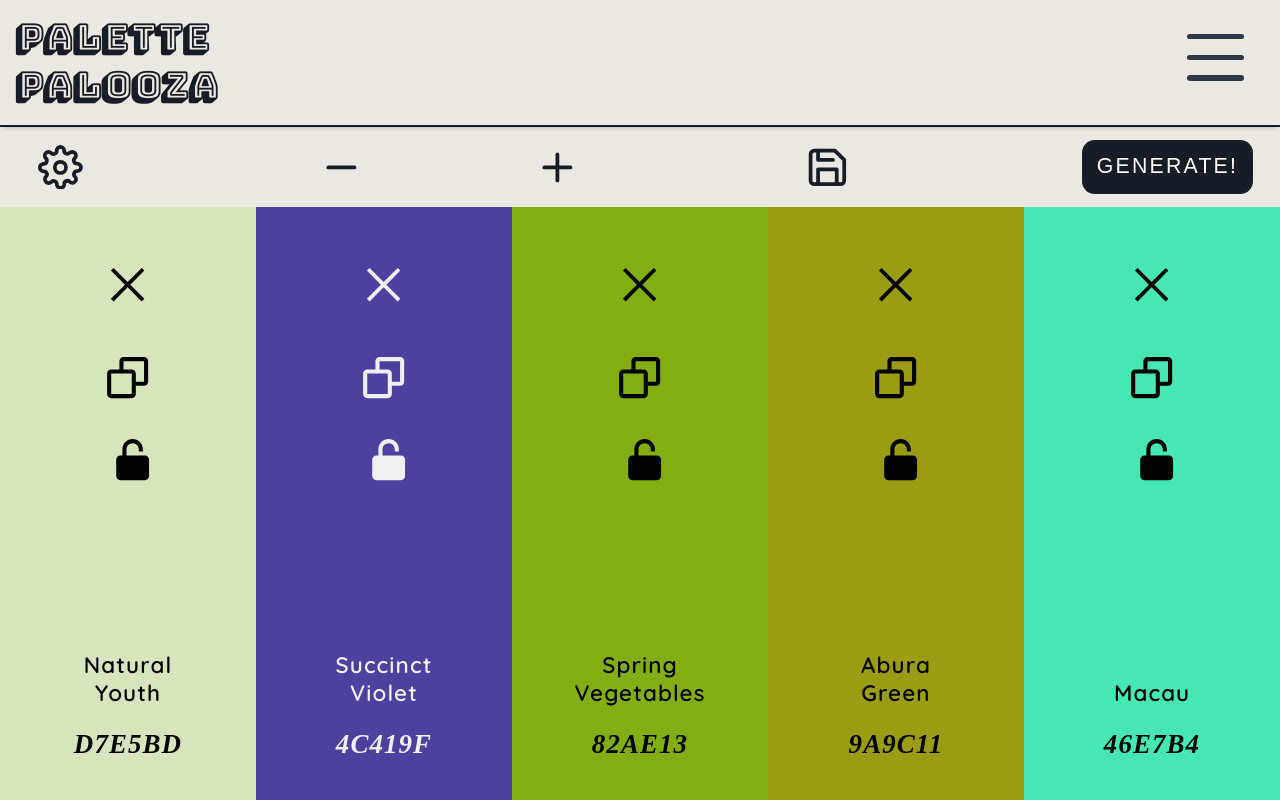
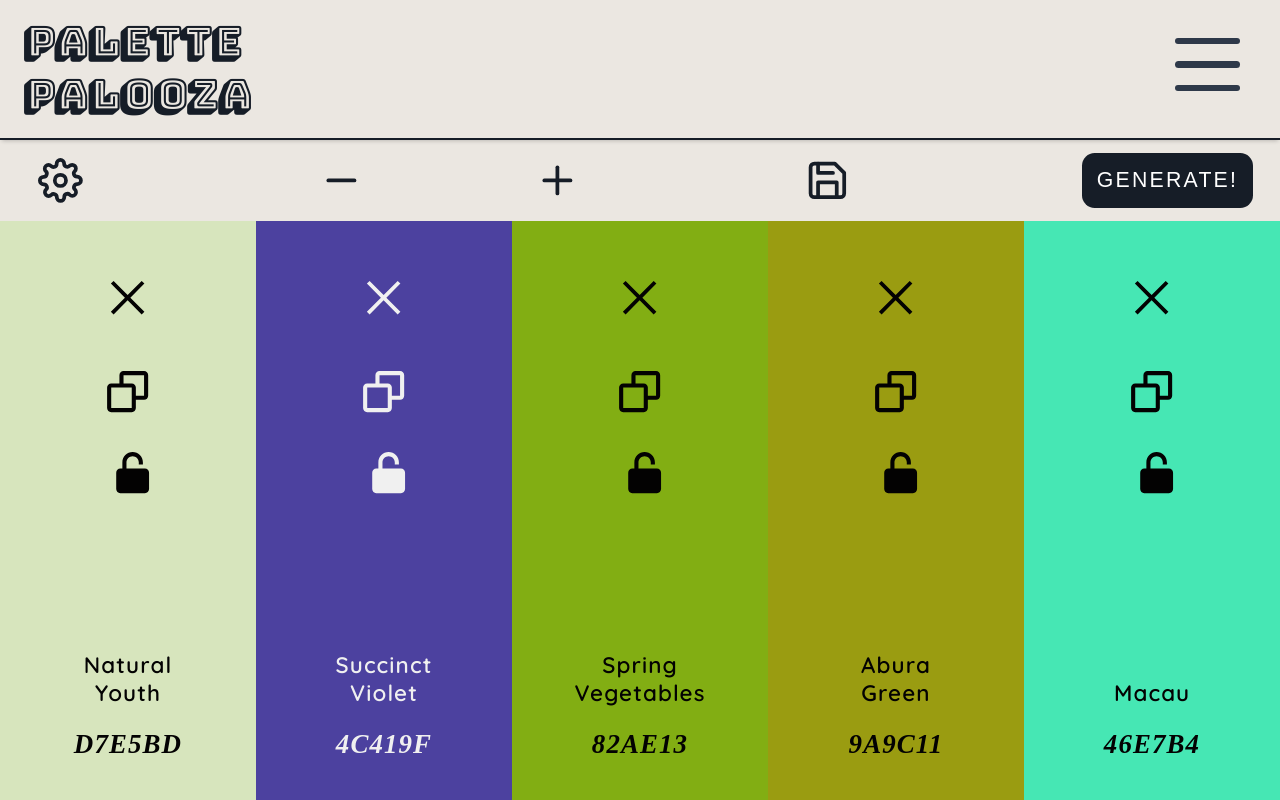
Before and after one commit to maxkatilius/palatable, a React (Vite) app: page / in a window 1280 px wide. Built offline with nearby package versions, Linux system fonts and the light colour scheme; a web font is replaced by a local one.

Commit message:
minor css

```diff
--- a/src/css/styles.css
+++ b/src/css/styles.css
@@ -1160,11 +1160,11 @@ input[type="color"] {
     }
 
     header {
-        padding: 0.8em;
+        padding: 0.8em 1.1em;
     }
     header,
     header a {
-        font-size: 0.8rem;
+        font-size: 0.9rem;
 
     }
     nav {
```
